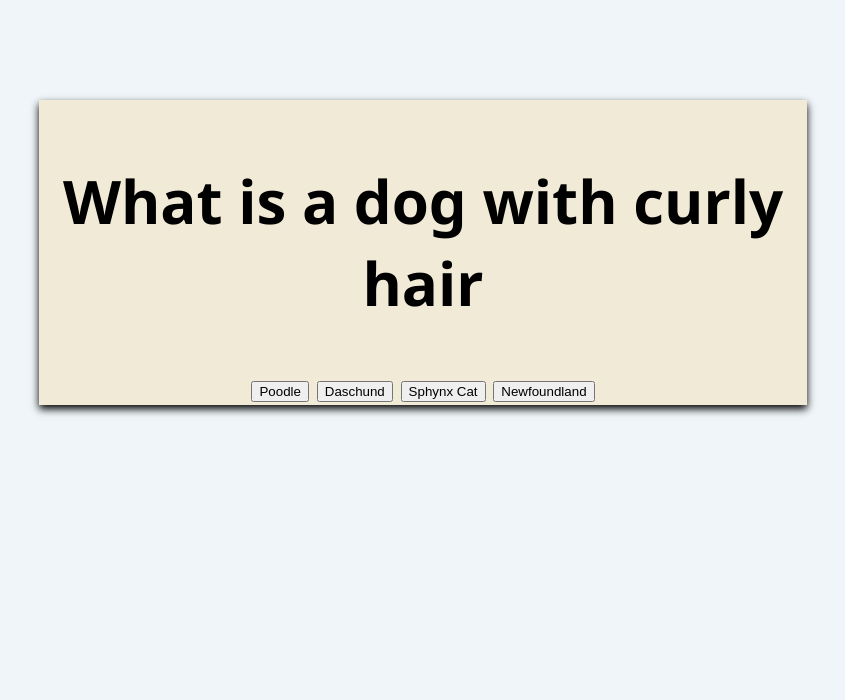
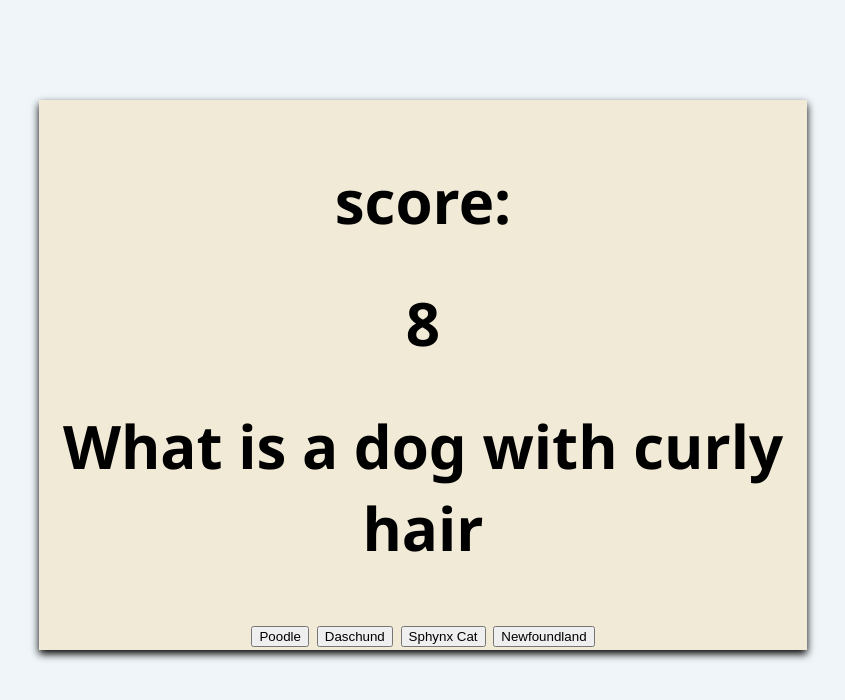
Before and after one commit to ChaseCifelli/Coding-quiz, a plain HTML site: page index.html in a window 1280 px wide. Both pictures are taken after a click on the button "Start Game". Shown: the whole page, without its empty margins (217-1062 px from the left). Drawn offline with Linux system fonts and the light colour scheme.

Commit message:
added timer

```diff
--- a/assets/js/script.js
+++ b/assets/js/script.js
@@ -2,6 +2,8 @@
 var startbutton = document.querySelector("#start");
 var startpage = document.querySelector("#startpage");
 var questionpage = document.querySelector("#questionpage");
+var secondsLeft = 10;
+var timeEl = document.querySelector("#time")
 //var count = localStorage.getItem("count");
 
 //counter.textContent = count;
@@ -9,5 +11,19 @@ var questionpage = document.querySelector("#questionpage");
 startbutton.addEventListener("click", function() {
  startpage.style.display="none";
  questionpage.style.display="block";
+ setTime();
+});
+function setTime() {
+  // Sets interval in variable
+  var timerInterval = setInterval(function() {
+    secondsLeft--;
+    timeEl.textContent = secondsLeft;
 
-});
+    if(secondsLeft === 0) {
+      // Stops execution of action at set interval
+      clearInterval(timerInterval);
+      ;
+    }
+
+  }, 1000);
+}
--- a/index.html
+++ b/index.html
@@ -17,6 +17,8 @@
 
       </div>
       <div class="container" id="questionpage">
+        <h1> score: </h1>
+        <h1 id="time" style="text-align:center;"> 10 </h1>
         <h1> What is a dog with curly hair </h1>
         <button id="choice1">Poodle</button>
         <button id="choice2">Daschund</button>
```
